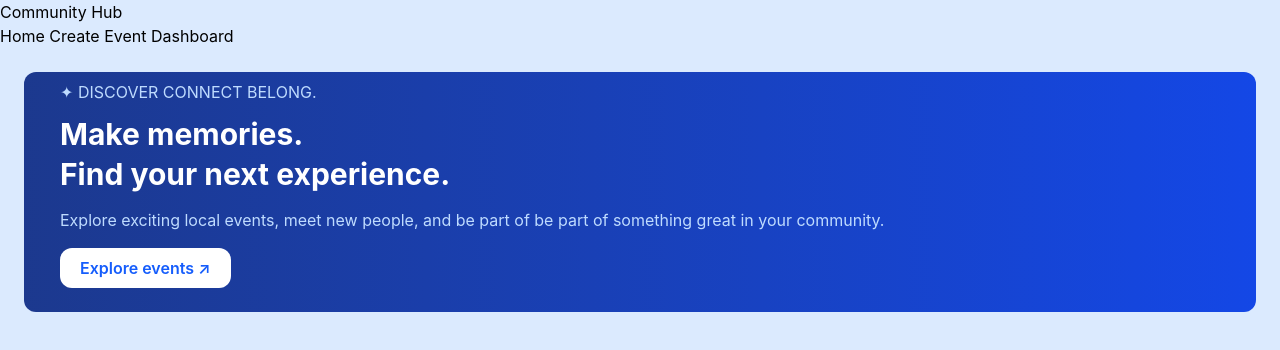
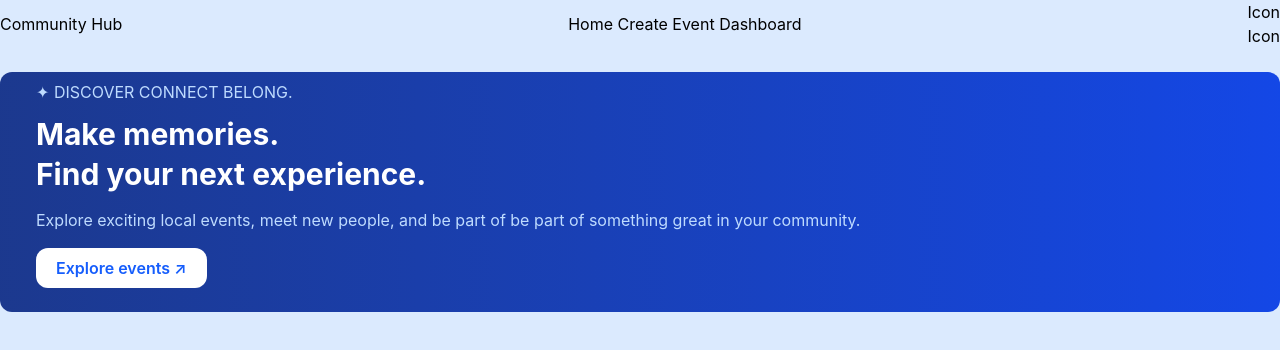
Before and after one commit to yokomac/webDev1-final-project, a website: page src/index.html in a window 1280 px wide. Drawn offline with Linux system fonts and the light colour scheme; no server answers.

Commit message:
edting css

```diff
--- a/components/header.html
+++ b/components/header.html
@@ -1,9 +1,9 @@
 <header>
   <div class="wrapper">
-    <div class="logo__wrapper">
+    <div class="container mx-auto flex justify-between items-center">
       <div class="logo__main">
         <div class="logo__main-img"></div>
-        <h1>Community Hub</h1>
+        <h1 class="">Community Hub</h1>
       </div>
       <nav>
         <a href="/src/index.html">Home</a>
@@ -13,10 +13,10 @@
       <div class="guid__main">
         <ul>
           <li>
-            <a href="#"><img /></a>
+            <a href="#">Icon<img /></a>
           </li>
           <li>
-            <a href="#"><img /></a>
+            <a href="#">Icon<img /></a>
           </li>
         </ul>
       </div>
--- a/package.json
+++ b/package.json
@@ -7,7 +7,9 @@
     "sass": "sass src/scss/styles.scss:src/css/styles.css",
     "sass:watch": "sass --watch src/scss/styles.scss:src/css/styles.css",
     "server": "npx five-server --open=/src/index.html",
-    "dev": "concurrently -n \"sass,server\" -c \"cyan,magenta\" \"npm run sass:watch\" \"npm run server\"",
+    "tailwind:watch": "npx @tailwindcss/cli -i ./src/css/input.css -o ./src/css/output.css --watch --poll",
+    "tailwind:build": "npx @tailwindcss/cli -i ./src/css/input.css -o ./src/css/output.css",
+    "dev": "concurrently -n \"sass,tailwind,server\" -c \"cyan,yellow,magenta\" \"npm run sass:watch\" \"npm run tailwind:watch\" \"npm run server\"",
     "build": "npm run sass"
   },
   "repository": {
--- a/src/index.html
+++ b/src/index.html
@@ -12,8 +12,9 @@
     <div id="header"></div>
     <main>
       <section>
+        <div class="container mx-auto">
           <div
-          class="bg-gradient-to-r from-blue-900 to-blue-700 rounded-xl text-white m-6 px-9 py-2"
+            class="bg-gradient-to-r from-blue-900 to-blue-700 rounded-xl text-white my-6 px-9 py-2"
           >
             <p class="text-blue-200 mb-3">✦ DISCOVER CONNECT BELONG.</p>
             <h1 class="font-bold text-3xl mb-1">Make memories.</h1>
@@ -28,6 +29,7 @@
               Explore events ↗
             </button>
           </div>
+        </div>
       </section>
     </main>
   </body>
```
Also changed, not shown: src/css/input.css (line endings or trailing spaces), src/css/output.css. Lines whose indentation alone changed are shown as unchanged.
